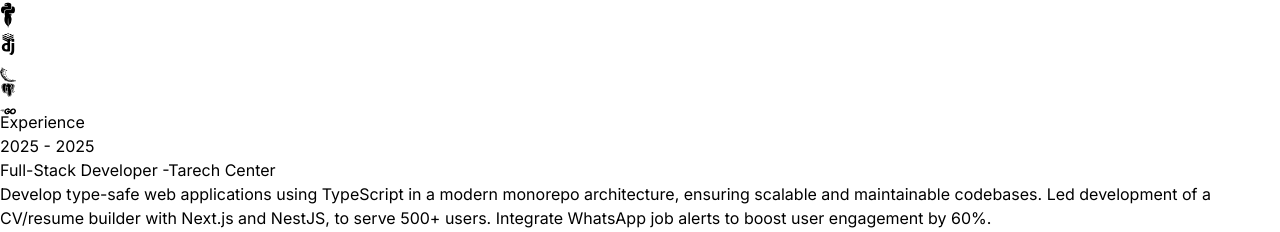
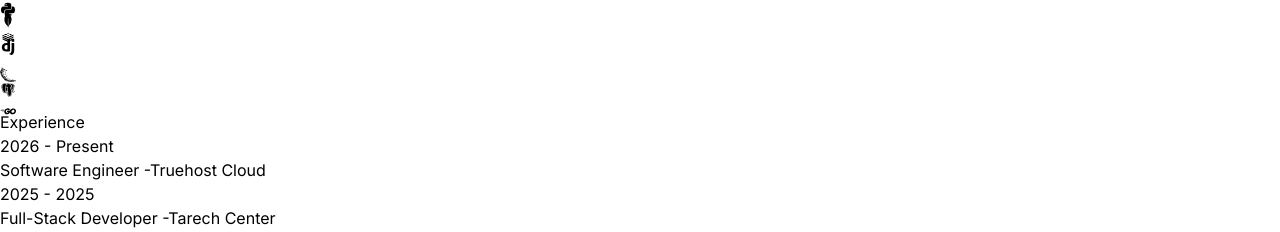
Before and after one commit to SebbieMzingKe/Seb-Portfolio, a React (Vite) app: page / in a window 1280 px wide. Shown: the part 1354-1586 px from the top of the page. Built offline with nearby package versions, Linux system fonts and the light colour scheme; the HTML template or start-up script is replaced by a standard one.

Commit message:
chore: update experience.

```diff
--- a/src/constants/index.js
+++ b/src/constants/index.js
@@ -18,6 +18,14 @@ and contribute to meaningful projects that make a difference.
 export const ABOUT_TEXT = HERO_CONTENT;
 
 export const EXPERIENCES = [
+  {
+    year: "2026 - Present",
+    role: ["Software Engineer"],
+    company: "Truehost Cloud",
+    description: `
+    `,
+    technologies: [],
+  },
   {
     year: "2025 - 2025",
     role: ["Full-Stack Developer"],
```
